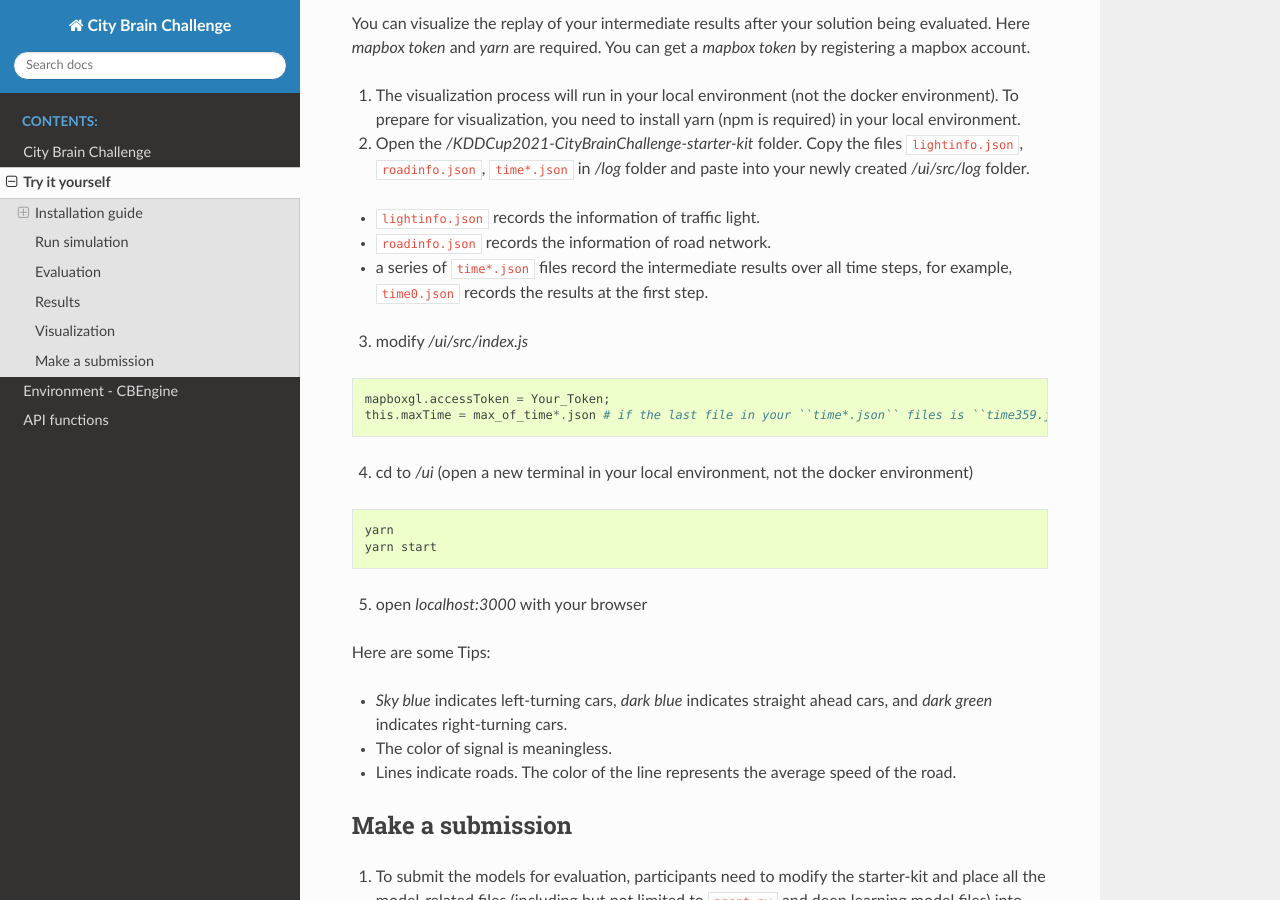
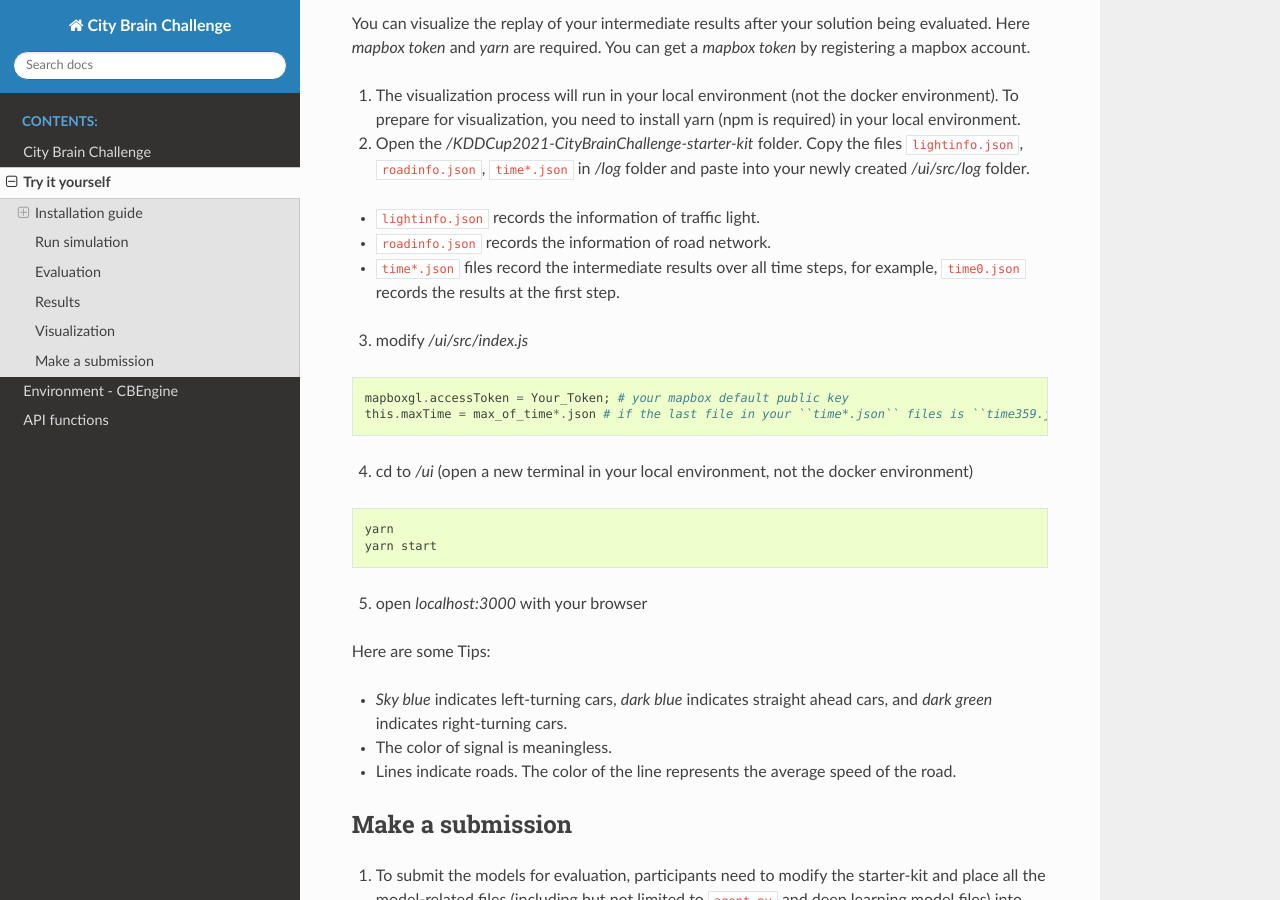
Before and after one commit to CityBrainChallenge/KDDCup2021-CityBrainChallenge, a Sphinx documentation site: the page built from docs/try-it-yourself.rst, in a window 1280 px wide and 900 px high, scrolled down 3381 px. Built offline with Sphinx 7.4.7 and the Read the Docs theme 2.0.0, drawn with Linux system fonts in a browser that asks for light colours.

Commit message:
Update try-it-yourself.rst

```diff
--- a/docs/try-it-yourself.rst
+++ b/docs/try-it-yourself.rst
@@ -197,13 +197,13 @@ You can visualize the replay of your intermediate results after your solution be
 
 - ``lightinfo.json`` records the information of traffic light.
 - ``roadinfo.json`` records the information of road network.
-- a series of ``time*.json`` files record the intermediate results over all time steps, for example, ``time0.json`` records the results at the first step.
+- ``time*.json`` files record the intermediate results over all time steps, for example, ``time0.json`` records the results at the first step.
 
 3. modify `/ui/src/index.js`
 
 .. code-block::
 
-    mapboxgl.accessToken = Your_Token;
+    mapboxgl.accessToken = Your_Token; # your mapbox default public key
     this.maxTime = max_of_time*.json # if the last file in your ``time*.json`` files is ``time359.json``, it is 359.
 
 4. cd to `/ui` (open a new terminal in your local environment, not the docker environment)
```
